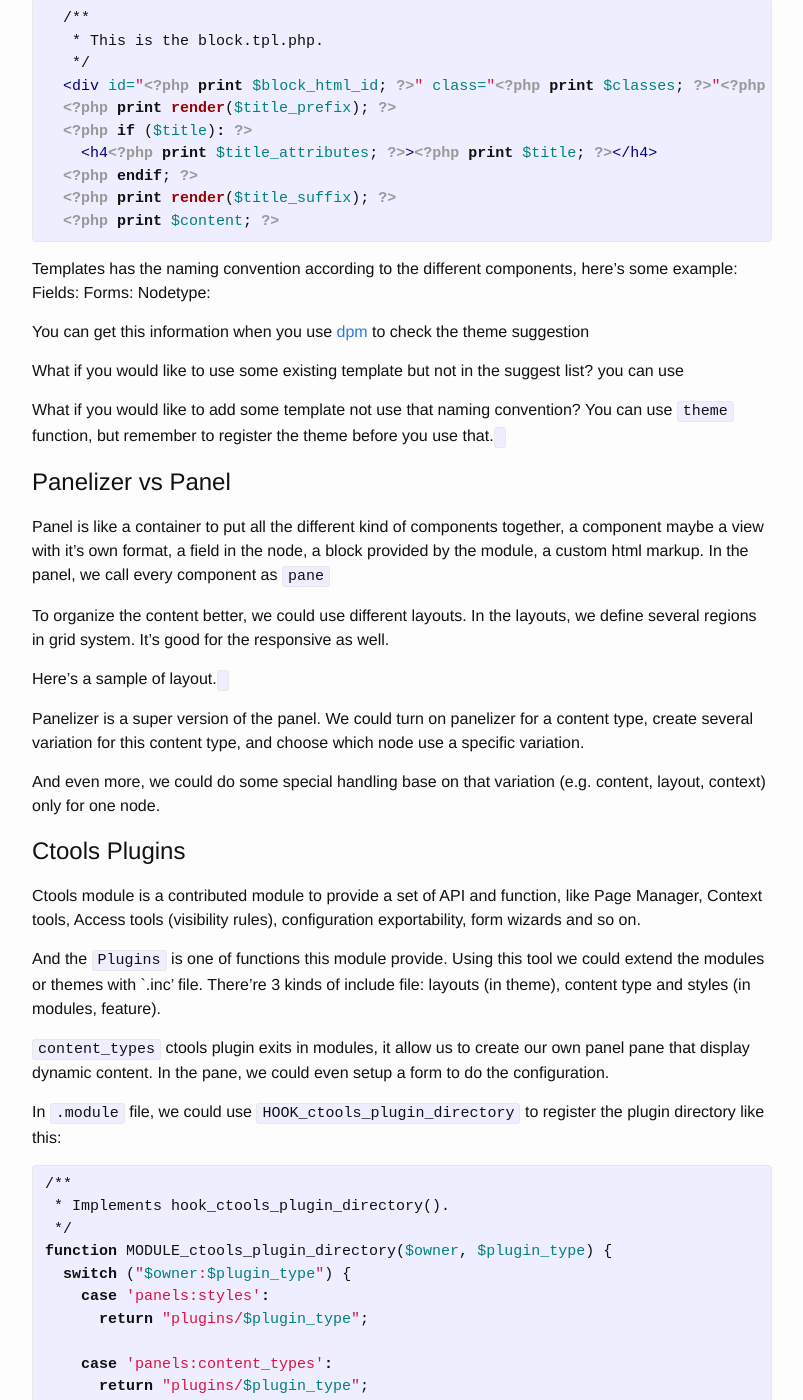
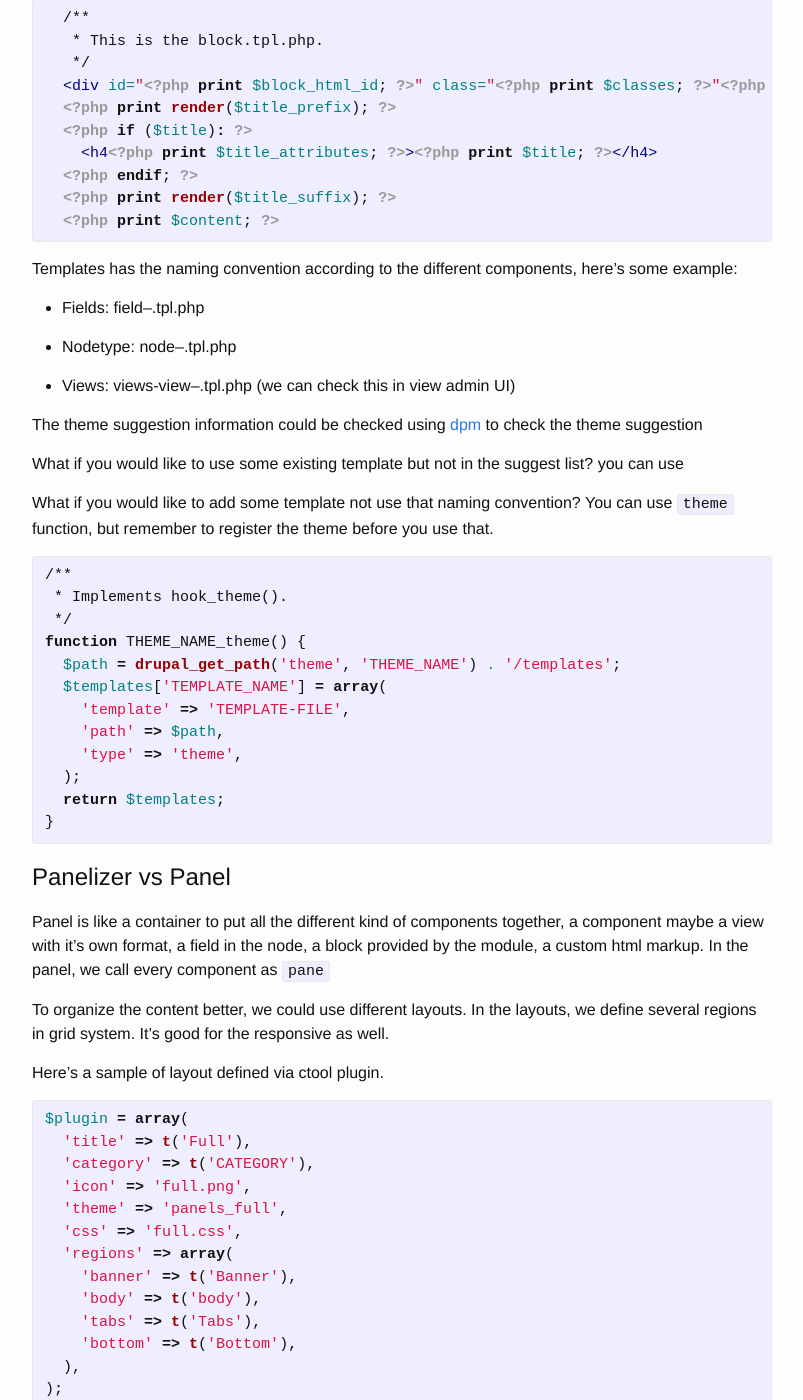
Before and after one commit to ericatsydney/ericatsydney.github.io, a Jekyll site: the page built from _posts/2016-05-25-drupal.markdown, in a window 1280 px wide and 1400 px high, scrolled down 378 px. Shown: the whole window, without its empty margins (238-1041 px from the left). Built offline with Jekyll 4.4.1, drawn with Linux system fonts in a browser that asks for light colours; some of the changed text lies outside the part shown.

Commit message:
Update Drupal's form api and theme stuff.

```diff
--- a/_posts/2016-05-25-drupal.markdown
+++ b/_posts/2016-05-25-drupal.markdown
@@ -25,17 +25,32 @@
 
 
 Templates has the naming convention according to the different components, here's some example:
-Fields:
-Forms:
-Nodetype:
 
-You can get this information when you use [dpm](links goes here) to check the theme suggestion
+- Fields: field--<field-name>.tpl.php
+
+- Nodetype: node--<node-type>.tpl.php
+
+- Views: views-view--<view-name>.tpl.php (we can check this in view admin UI)
+
+The theme suggestion information could be checked using [dpm](https://api.drupal.org/api/devel/devel.module/function/dpm/7.x-1.x) to check the theme suggestion
 
 What if you would like to use some existing template but not in the suggest list? you can use
 
 What if you would like to add some template not use that naming convention? You can use `theme` function, but remember to register the theme before you use that.
-<code goes here>
-
+{% highlight php%}
+/**
+ * Implements hook_theme().
+ */
+function THEME_NAME_theme() {
+  $path = drupal_get_path('theme', 'THEME_NAME') . '/templates';
+  $templates['TEMPLATE_NAME'] = array(
+    'template' => 'TEMPLATE-FILE',
+    'path' => $path,
+    'type' => 'theme',
+  );
+  return $templates;
+}
+{% endhighlight %}
 
 Panelizer vs Panel
 ====================
@@ -43,8 +58,23 @@
 
 To organize the content better, we could use different layouts. In the layouts, we define several regions in grid system. It's good for the responsive as well.
 
-Here's a sample of layout.
-<code goes here>
+Here's a sample of layout defined via ctool plugin.
+{% highlight php%}
+$plugin = array(
+  'title' => t('Full'),
+  'category' => t('CATEGORY'),
+  'icon' => 'full.png',
+  'theme' => 'panels_full',
+  'css' => 'full.css',
+  'regions' => array(
+    'banner' => t('Banner'),
+    'body' => t('body'),
+    'tabs' => t('Tabs'),
+    'bottom' => t('Bottom'),
+  ),
+);
+{% endhighlight %}
+
 
 Panelizer is a super version of the panel. We could turn on panelizer for a content type, create several variation for this content type, and choose which node use a specific variation.
 
@@ -100,16 +130,38 @@
 
 Form API
 ==================
-[Form API](#) is most used concept in Drupal. There are some many technique(trap) in there area. I list some of them I encounter in daily work.
+[Form API](https://api.drupal.org/api/drupal/developer!topics!forms_api_reference.html/7.x) is most used concept in Drupal. There are some many technique(trap) in there area. I list some of them I encounter in daily work.
 
 - Method GET and POST matters, as the form token is needed.
-<code goes here>
+{% highlight php%}
+$form['#method'] = 'get';
+ {% endhighlight %}
 
-- You could define the form template like this, and remember you don't need to print all the item manually, we could focus on the fields we want to tailer-make, the rest of them (e.g hidden fields), you could use the `render_form_children` to finish:
-<code goes here>
+- `drupal_render_children` could help us to print the remaining items (e.g hidden fields), so we could focus on the fields we want to tailor-make.:
+{% highlight php%}
+<div class="row collapse">
+  <div class="small-10 large-11 xlarge-10 columns">
+    <?php print render($form['search_keys']); ?>
+  </div>
+  <div class="small-2 large-1 xlarge-2 columns">
+    <?php print render($form['op']); ?>
+    <?php
+    // Print remaining items (hidden fields).
+    print drupal_render_children($form);
+    ?>
+  </div>
+</div>
+{% endhighlight %}
+
 
 - The class attributes should be stored in a array like this
-<code goes here>
+{% highlight php%}
+'#attributes' => array(
+        'class' => array('button', 'form-submit', 'postfix', 'icon', 'icon-search'),
+        'id' => 'edit-submit',
+      ),
+{% endhighlight %}
+
 
   - more more
 
@@ -118,7 +170,8 @@
 Block is container to wrap the content/logic provided by a module, in this aspect, it's like the pane created by ctools. But block could be put in the region based on the context (e.g. content type, URL). You don't need to configure the setting for every panel/node. As all the setting is done in the module itself.
 
  This is the classic code for the block.
- <code goes here>
+
+
 
 
 Formatter and Widget
```
Also changed, not shown: other parts of _posts/2016-05-25-drupal.markdown (+0 -5 lines).
